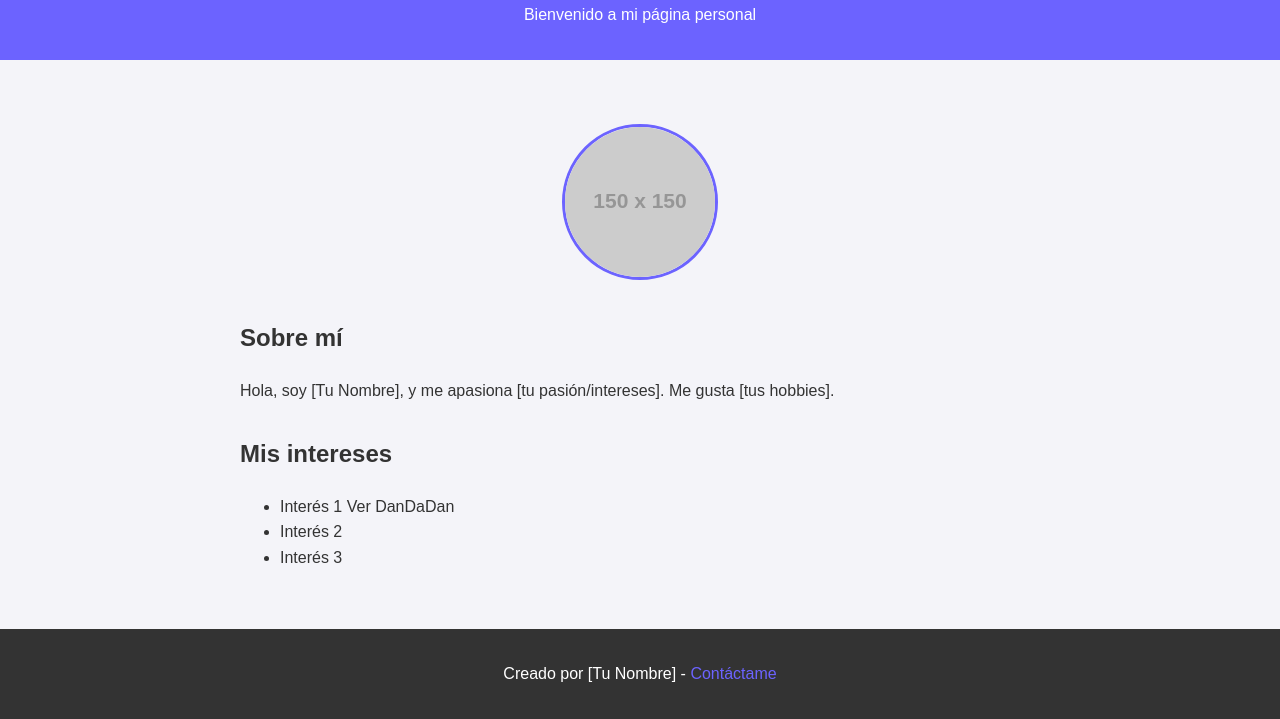
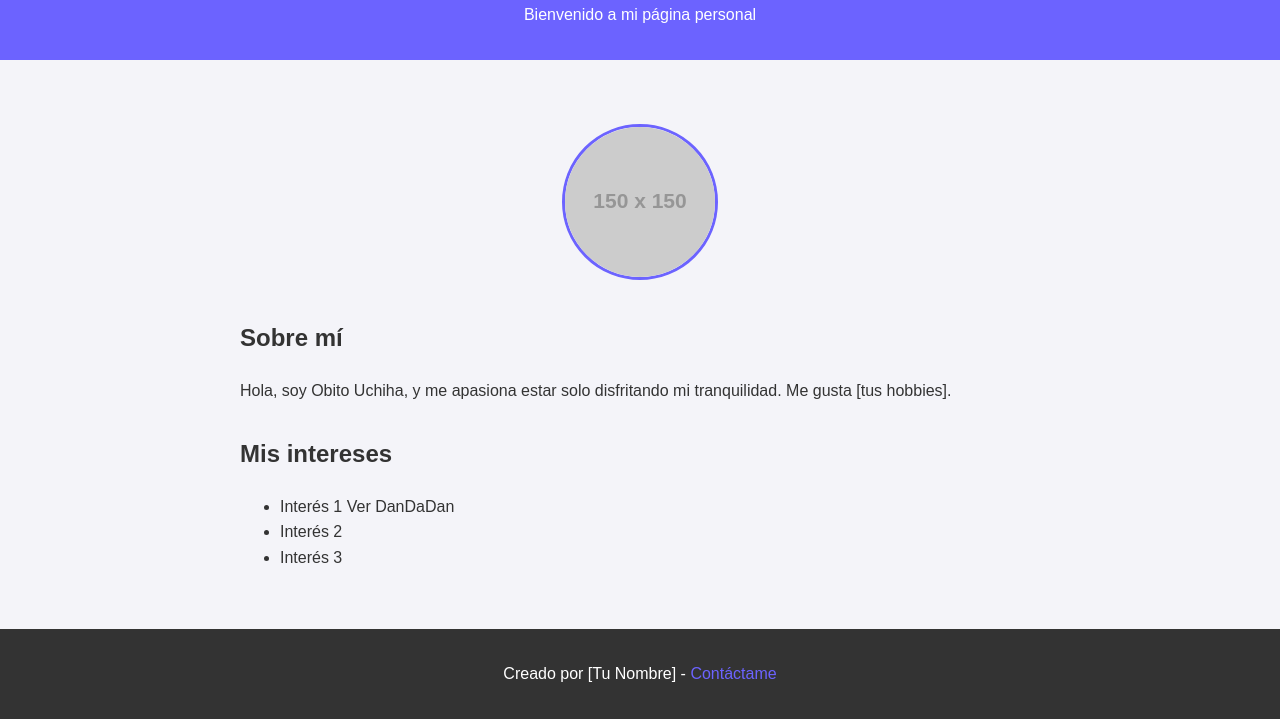
Before and after one commit to BrainMP/Akatsuki, a plain HTML site: page index.html in a window 1280 px wide. Shown: the part 81-800 px from the top of the page. Drawn offline with Linux system fonts and the light colour scheme; placeholder pictures from the web are drawn by us.

Commit message:
Actualice mi pasatiempo

```diff
--- a/index.html
+++ b/index.html
@@ -66,7 +66,7 @@
         </section>
         <section>
             <h2>Sobre mí</h2>
-            <p>Hola, soy [Tu Nombre], y me apasiona [tu pasión/intereses]. Me gusta [tus hobbies].</p>
+            <p>Hola, soy Obito Uchiha, y me apasiona estar solo disfritando mi tranquilidad. Me gusta [tus hobbies].</p>
         </section>
         <section>
             <h2>Mis intereses</h2>
```
